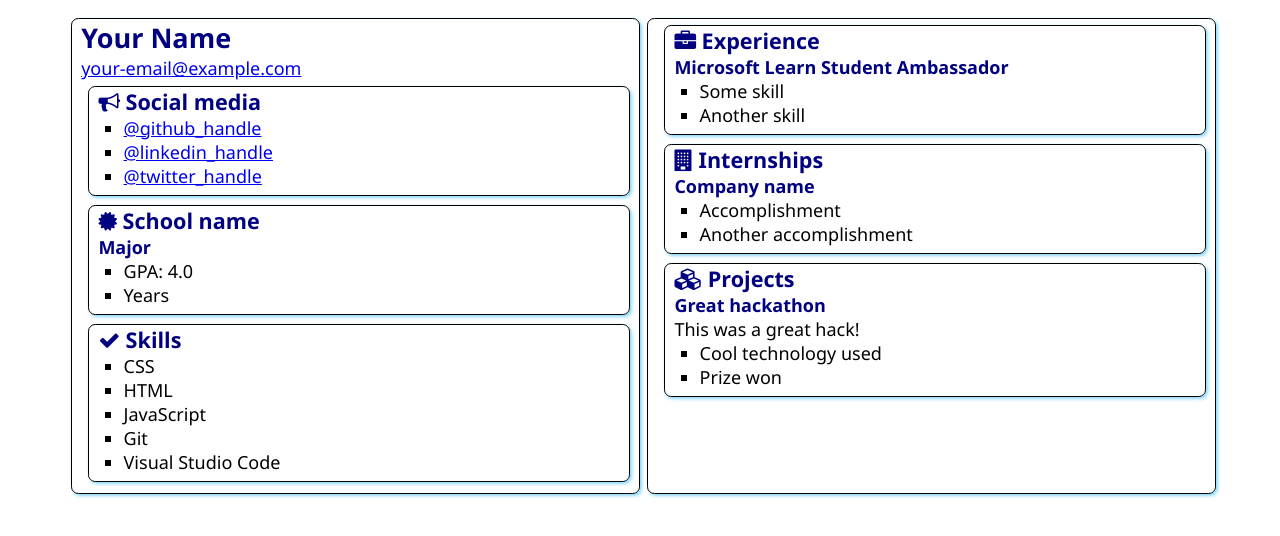
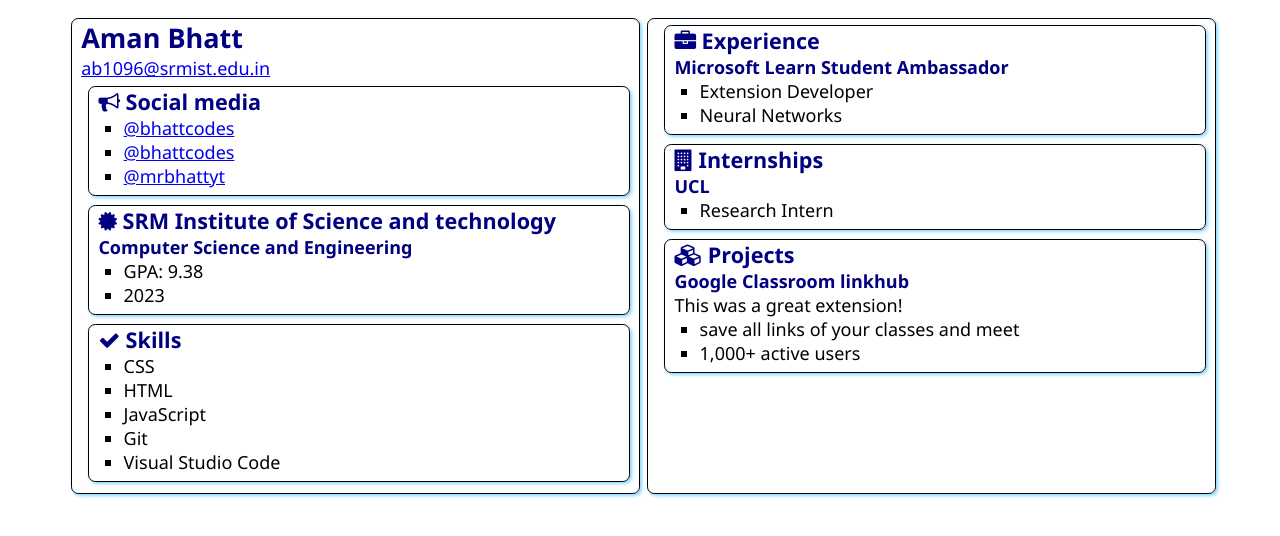
Before and after one commit to bhattcodes/SATechnicalOnboarding, a plain HTML site: page src/index.html in a window 1280 px wide. Drawn offline with Linux system fonts and the light colour scheme.

Commit message:
updated my personal info
added my details

```diff
--- a/src/index.html
+++ b/src/index.html
@@ -1,5 +1,6 @@
 <!DOCTYPE html>
 <html lang="en">
+
 <head>
     <meta charset="UTF-8">
     <meta http-equiv="X-UA-Compatible" content="IE=edge">
@@ -9,11 +10,12 @@
     <link rel="stylesheet" href="style.css">
     <link rel="stylesheet" href="https://cdnjs.cloudflare.com/ajax/libs/font-awesome/4.7.0/css/font-awesome.min.css">
 </head>
+
 <body>
     <main>
         <article class="box">
-            <h1>Your Name</h1>
-            <div><a href="mailto:your.email@example.com">your-email@example.com</a></div>
+            <h1>Aman Bhatt</h1>
+            <div><a href="mailto:ab1096@srmist.edu.in">ab1096@srmist.edu.in</a></div>
 
             <section class="box">
                 <h2>
@@ -21,9 +23,9 @@
                     Social media
                 </h2>
                 <ul>
-                    <li><a href="https://github.com/<handle>">@github_handle</a></li>
-                    <li><a href="https://linkedin.com/in/<handle>">@linkedin_handle</a></li>
-                    <li><a href="https://twitter.com/<handle>">@twitter_handle</a></li>
+                    <li><a href="https://github.com/bhattcodes">@bhattcodes</a></li>
+                    <li><a href="https://linkedin.com/in/bhattcodes">@bhattcodes</a></li>
+                    <li><a href="https://twitter.com/mrbhattyt">@mrbhattyt</a></li>
                 </ul>
             </section>
 
@@ -31,12 +33,12 @@
                 <div class="education">
                     <h2>
                         <i class="fa fa-certificate" aria-hidden="true"></i>
-                        School name
+                        SRM Institute of Science and technology
                     </h2>
-                    <h3>Major</h3>
+                    <h3>Computer Science and Engineering</h3>
                     <ul>
-                        <li>GPA: 4.0</li>
-                        <li>Years</li>
+                        <li>GPA: 9.38</li>
+                        <li>2023</li>
                     </ul>
                 </div>
             </section>
@@ -63,8 +65,8 @@
                 </h2>
                 <h3>Microsoft Learn Student Ambassador</h3>
                 <ul>
-                    <li>Some skill</li>
-                    <li>Another skill</li>
+                    <li>Extension Developer</li>
+                    <li>Neural Networks</li>
                 </ul>
             </section>
             <section class="box">
@@ -73,10 +75,10 @@
                     Internships
                 </h2>
 
-                <h3>Company name</h3>
+                <h3>UCL</h3>
                 <ul>
-                    <li>Accomplishment</li>
-                    <li>Another accomplishment</li>
+                    <li>Research Intern</li>
+
                 </ul>
             </section>
             <section class="box">
@@ -85,15 +87,16 @@
                     Projects
                 </h2>
 
-                <h3>Great hackathon</h3>
-                <div>This was a great hack!</div>
+                <h3>Google Classroom linkhub</h3>
+                <div>This was a great extension!</div>
                 <ul>
-                    <li>Cool technology used</li>
-                    <li>Prize won</li>
+                    <li>save all links of your classes and meet</li>
+                    <li>1,000+ active users</li>
                 </ul>
             </section>
         </article>
 
     </main>
 </body>
+
 </html>
```
